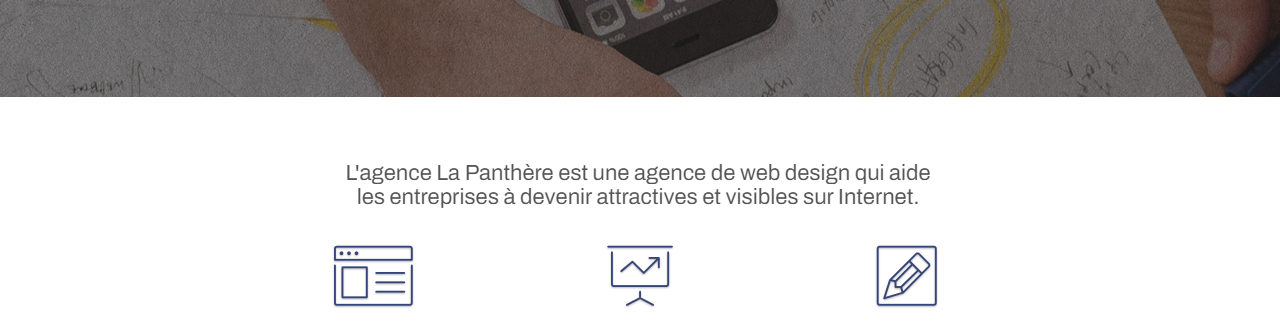
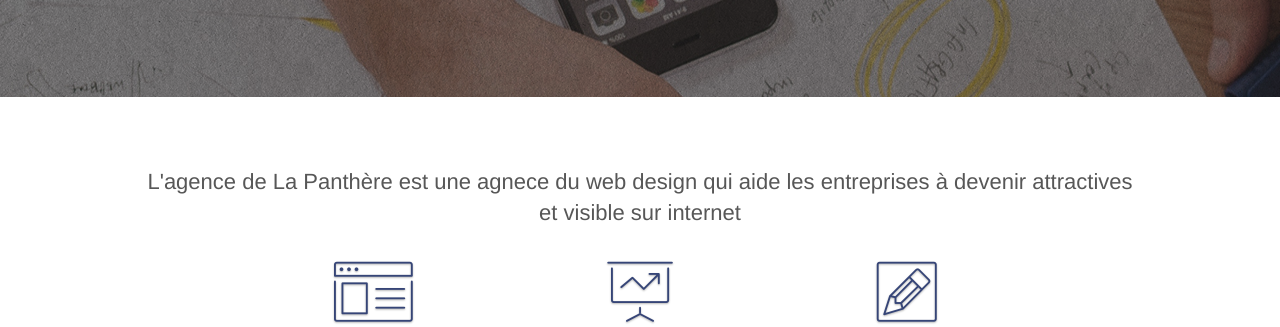
Before and after one commit to amelk1986/p4-panthere, a plain HTML site: page index.html in a window 1280 px wide. Shown: the part 438-765 px from the top of the page. Drawn offline with Linux system fonts and the light colour scheme.

Commit message:
supprimer l'image et le remplacer par un texte

```diff
--- a/index.html
+++ b/index.html
@@ -85,7 +85,7 @@
 	<div class="container bloc-md">
 		<div class="row">
 			<div class="col-sm-12 text-center">
-				<img alt="agence web, agence web paris, web design paris, stratégie web" src="img/title.png" />
+				<h2>L'agence de La Panthère est une agnece du web design qui aide les entreprises à devenir attractives et visible sur internet</h2>
 			</div>
 		</div>
 		<div class="row voffset-lg med-width-whitespace">
```
